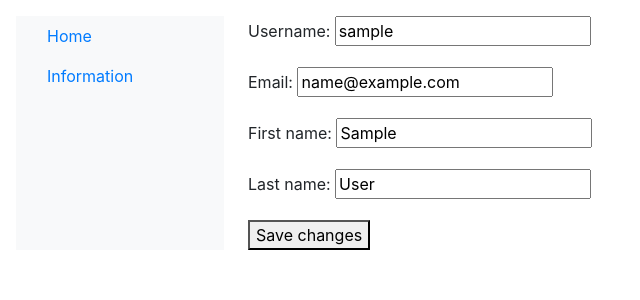
After one commit to erikagayan/VPN-service, a Django app: page /users/edit/ in a window 1280 px wide. The commit adds this page. Shown: the top 300 px of the page, without its empty margins (0-640 px from the left). Run offline with Django 5.2, Linux system fonts and the light colour scheme; the visitor is signed in with stand-in values (Sample User, id 1); some libraries are stand-ins or nearby versions.

Commit message:
Add user change form

```diff
--- /dev/null
+++ b/templates/edit_user.html
@@ -0,0 +1,9 @@
+{% extends 'base.html' %}
+
+{% block content %}
+<form method="post">
+    {% csrf_token %}
+    {{ form.as_p }}
+    <button type="submit">Save changes</button>
+</form>
+{% endblock %}
--- a/templates/information.html
+++ b/templates/information.html
@@ -11,5 +11,9 @@
       <b>Last Name: </b>{{ item.last_name }}<br>
     </p>
     {% endfor %}
+
+    <a href="{% url 'edit_user' %}" class="btn btn-secondary">Edit Profile</a>
+<a href="{% url 'change_password' %}" class="btn btn-secondary">Change Password</a>
+
 </div>
 {% endblock %}
--- a/users/forms.py
+++ b/users/forms.py
@@ -1,6 +1,10 @@
 from django import forms
-from django.contrib.auth.forms import UserCreationForm
 from django.contrib.auth import get_user_model
+from django.contrib.auth.forms import (
+    UserCreationForm,
+    UserChangeForm,
+    PasswordChangeForm,
+)
 
 User = get_user_model()
 
@@ -29,3 +33,17 @@ class UserRegisterForm(UserCreationForm):
         if commit:
             user.save()
         return user
+
+
+class UserEditForm(UserChangeForm):
+    password = None
+
+    class Meta:
+        model = User
+        fields = ("username", "email", "first_name", "last_name")
+
+
+class PasswordChangingForm(PasswordChangeForm):
+    class Meta:
+        model = User
+        fields = ("old_password", "new_password1", "new_password2")
--- a/users/urls.py
+++ b/users/urls.py
@@ -1,10 +1,12 @@
 from django.urls import path
 from . import views
-from .views import stats_view
+from .views import stats_view, edit_user, change_password
 
 urlpatterns = [
     path("register/", views.register, name="register"),
     path("dashboard/", views.dashboard, name="dashboard"),
     path("login/", views.login_view, name="login"),
     path("information/", stats_view, name="information"),
+    path("edit/", edit_user, name="edit_user"),
+    path("change-password/", change_password, name="change_password"),
 ]
--- a/users/views.py
+++ b/users/views.py
@@ -1,9 +1,10 @@
 from django.contrib import messages
+from django.contrib.auth.decorators import login_required
 from django.shortcuts import render, redirect
 from django.contrib.auth import login, authenticate
 from django.contrib.auth.forms import UserCreationForm, AuthenticationForm
 from users.models import User
-from users.forms import UserRegisterForm
+from users.forms import UserRegisterForm, UserEditForm, PasswordChangingForm
 
 
 def register(request):
@@ -46,3 +47,27 @@ def login_view(request):
 def stats_view(request):
     data = User.objects.all()
     return render(request, "information.html", {"data": data})
+
+
+@login_required
+def edit_user(request):
+    if request.method == "POST":
+        form = UserEditForm(request.POST, instance=request.user)
+        if form.is_valid():
+            form.save()
+            return redirect("information")
+    else:
+        form = UserEditForm(instance=request.user)
+    return render(request, "edit_user.html", {"form": form})
+
+
+@login_required
+def change_password(request):
+    if request.method == "POST":
+        form = PasswordChangingForm(data=request.POST, user=request.user)
+        if form.is_valid():
+            form.save()
+            return redirect("information")
+    else:
+        form = PasswordChangingForm(user=request.user)
+    return render(request, "change_password.html", {"form": form})
```
Also changed, not shown: templates/change_password.html (added, +9 -0 lines), users/models.py (+24 -12 lines).
